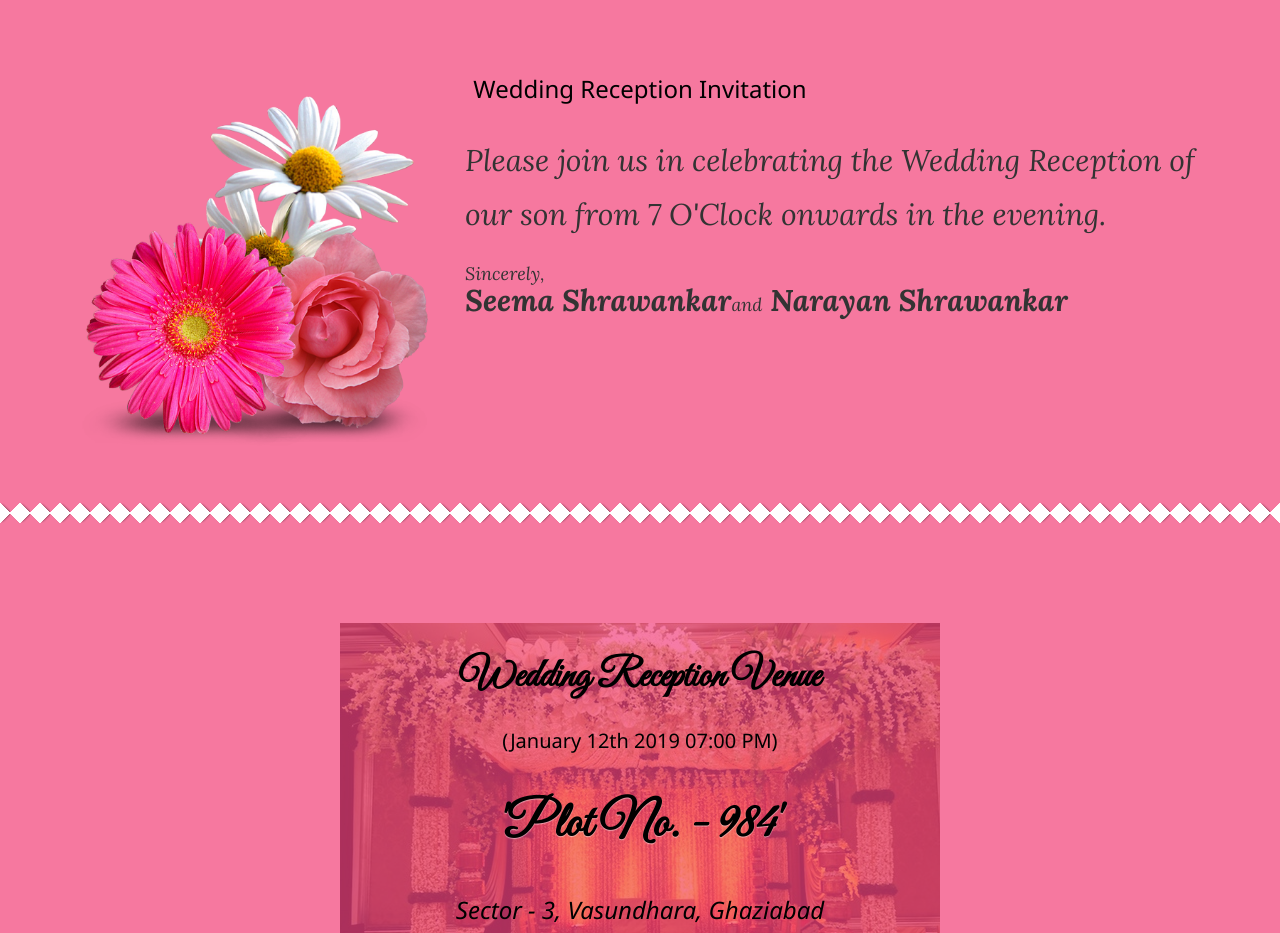
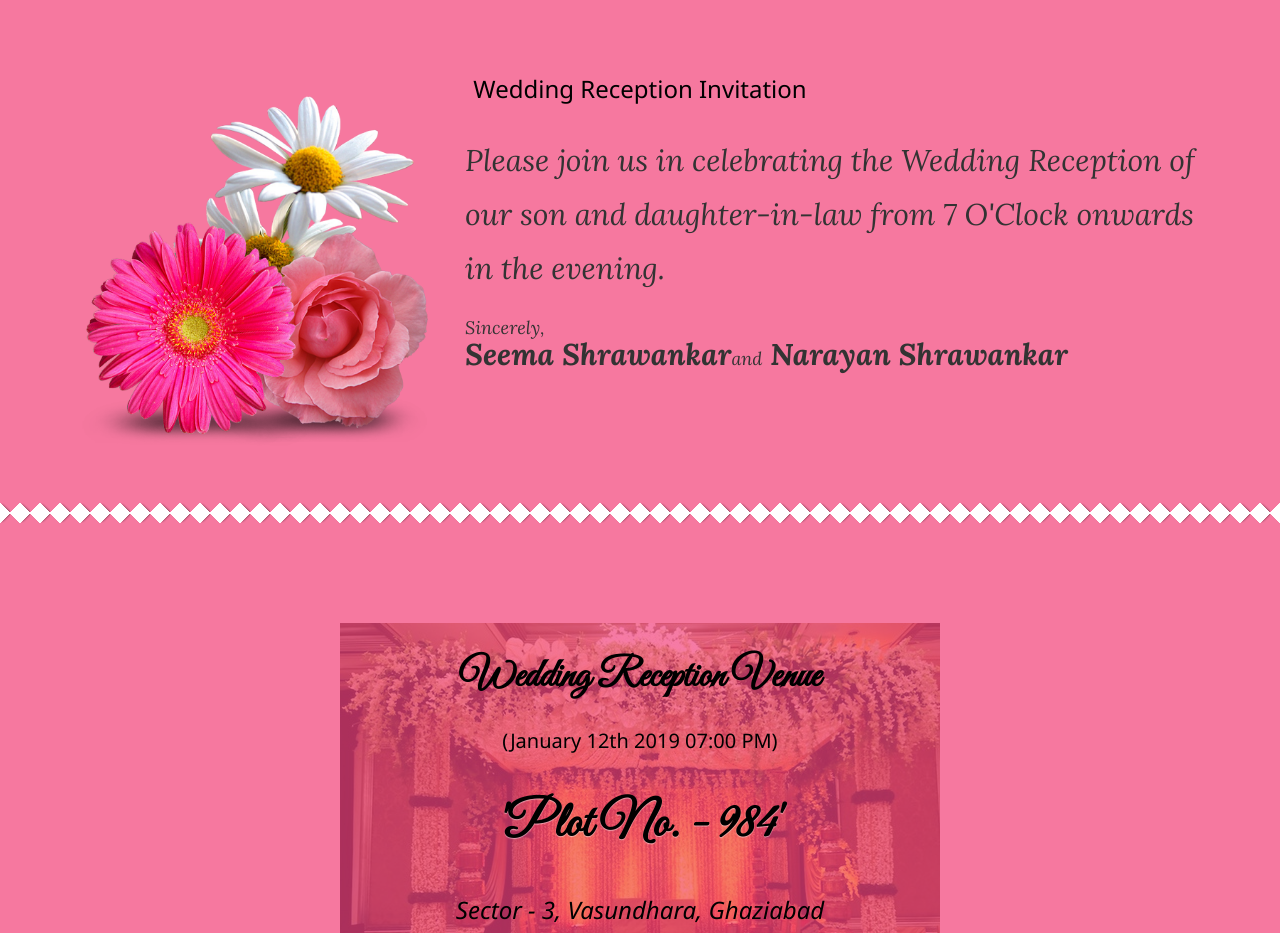
Before and after one commit to AbhayShweta/AbhayShweta.github.io, a plain HTML site: page index.html in a window 1280 px wide. Shown: the part 2140-3073 px from the top of the page. Drawn offline with nearby package versions, Linux system fonts and the light colour scheme; files that its build step writes are made by us from their sources.

Commit message:
Update index.html

```diff
--- a/index.html
+++ b/index.html
@@ -51,7 +51,7 @@
     <img src="img/Ganapati.png" alt="img/Ganapati.png" style="width: 100%; max-height: 10%; border: 15px solid brown; background-clip: padding-box; " >
     <h1 class="logo_top">
      <span style=" font-weight:bold; font-family:Curlz MT;  ">WEDDING</span>
-                  <span style="font-weight:bold; font-family: Curlz MT; color:red;"> RECEPTION</span>
+                  <span style="font-weight:bold; font-family: Curlz MT; color:red;"> RECEPTION </span>
                   <span style=" font-weight:bold; font-family:Curlz MT; ">INVITATION</span>
     </h1>
     <br>
@@ -63,7 +63,7 @@
     <img src="img/DSC_3960.jpg" alt="" style="width: 100%; max-height: 10%; border: 10px solid brown; background-clip: padding-box; " >
     <h1 class="logo_top">
      <span style=" font-weight:bold; font-family:Curlz MT;  ">WEDDING</span>
-                  <span style="font-weight:bold; font-family: Curlz MT; color:red;"> RECEPTION</span>
+                  <span style="font-weight:bold; font-family: Curlz MT; color:red;"> RECEPTION </span>
                   <span style=" font-weight:bold; font-family:Curlz MT; ">INVITATION</span>
     </h1>
     <br>
@@ -76,7 +76,7 @@
        <img src="img/DSC_3968.jpg" alt="" style="width: 100%; max-height: 10%; border: 10px solid brown; background-clip: padding-box;">
        <h1 class="logo_top">
         <h2><span style=" font-weight:bold; font-family:Curlz MT;  ">WEDDING</span>
-                  <span style="font-weight:bold; font-family: Curlz MT; color:red;"> RECEPTION</span>
+                  <span style="font-weight:bold; font-family: Curlz MT; color:red;"> RECEPTION </span>
                   <span style=" font-weight:bold; font-family:Curlz MT; ">INVITATION</span></h2>
                 </h1>
       <br>
@@ -109,7 +109,7 @@
 
         <h1 class="logo_top">
      <span style=" font-weight:bold; font-family:Curlz MT;  ">WEDDING</span>
-                  <span style="font-weight:bold; font-family: Curlz MT; color:red;"> RECEPTION</span>
+                  <span style="font-weight:bold; font-family: Curlz MT; color:red;"> RECEPTION </span>
                   <span style=" font-weight:bold; font-family:Curlz MT; ">INVITATION</span>
     </h1>
     <br>
@@ -118,7 +118,7 @@
        <img src="img/DSC_4279.jpg" alt="" style="width: 100%; max-height: 10%; border: 10px solid brown; background-clip: padding-box;">
        <h1 class="logo_top">
      <span style=" font-weight:bold; font-family:Curlz MT;  ">WEDDING</span>
-                  <span style="font-weight:bold; font-family: Curlz MT; color:red;"> RECEPTION</span>
+                  <span style="font-weight:bold; font-family: Curlz MT; color:red;"> RECEPTION </span>
                   <span style=" font-weight:bold; font-family:Curlz MT; ">INVITATION</span>
     </h1>
     <br>
@@ -127,7 +127,7 @@
        <img src="img/DSC_4385.jpg" alt="" style="width: 100%; max-height: 10%; border: 10px solid brown; background-clip: padding-box;">
      <h1 class="logo_top">
      <span style=" font-weight:bold; font-family:Curlz MT;  ">WEDDING</span>
-                  <span style="font-weight:bold; font-family: Curlz MT; color:red;"> RECEPTION</span>
+                  <span style="font-weight:bold; font-family: Curlz MT; color:red;"> RECEPTION </span>
                   <span style=" font-weight:bold; font-family:Curlz MT; ">INVITATION</span>
     </h1>
     <br>
@@ -136,7 +136,7 @@
        <img src="img/DSC_4462.jpg" alt="" style="width: 100%; max-height: 10%; border: 10px solid brown; background-clip: padding-box;">
        <h1 class="logo_top">
      <span style=" font-weight:bold; font-family:Curlz MT;  ">WEDDING</span>
-                  <span style="font-weight:bold; font-family: Curlz MT; color:red;"> RECEPTION</span>
+                  <span style="font-weight:bold; font-family: Curlz MT; color:red;"> RECEPTION </span>
                   <span style=" font-weight:bold; font-family:Curlz MT; ">INVITATION</span>
     </h1>
     <br>
@@ -145,7 +145,7 @@
        <img src="img/DSC_4616.jpg" alt="" style="width: 100%; max-height: 10%; border: 10px solid brown; background-clip: padding-box;">
       <h1 class="logo_top">
      <span style=" font-weight:bold; font-family:Curlz MT;  ">WEDDING</span>
-                  <span style="font-weight:bold; font-family: Curlz MT; color:red;"> RECEPTION</span>
+                  <span style="font-weight:bold; font-family: Curlz MT; color:red;"> RECEPTION </span>
                   <span style=" font-weight:bold; font-family:Curlz MT; ">INVITATION</span>
     </h1>
     <br>
@@ -195,7 +195,7 @@
             <div class="col-md-8 text-left animated" data-animation="fadeInRight" data-animation-delay="100">
 
               <!-- <div class="thanks_cont slide_up"> for this invitation font style -->
-              <p class="big-text animated" style="font-size: 30px; line-height: 1.8; ">Please join us in celebrating the Wedding Reception of our son from 7 O'Clock onwards in the evening.</p>
+              <p class="big-text animated" style="font-size: 30px; line-height: 1.8; ">Please join us in celebrating the Wedding Reception of our son and daughter-in-law from 7 O'Clock onwards in the evening.</p>
               <!-- <div class="thanks_cont slide_up">for font style -->
                 <div class="slide_up">
                 <p><span>Sincerely,</span><br>
```
